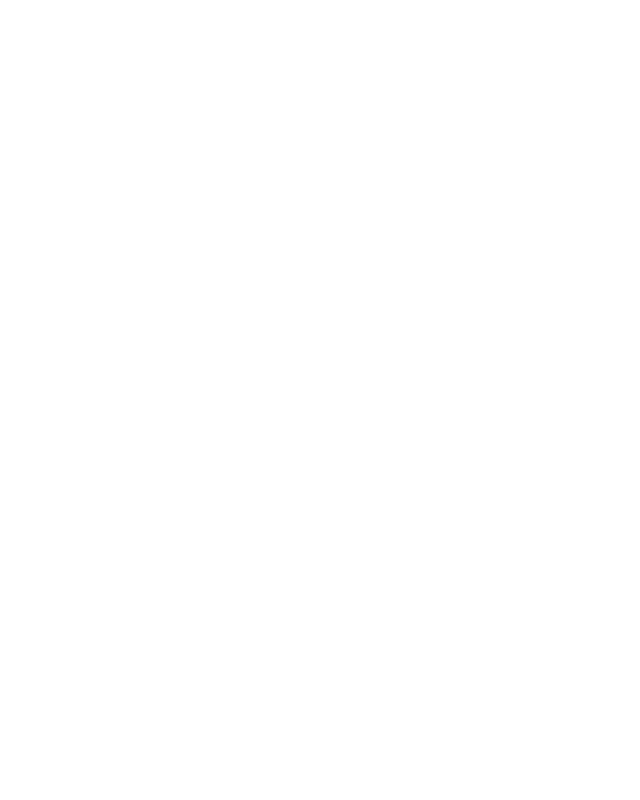
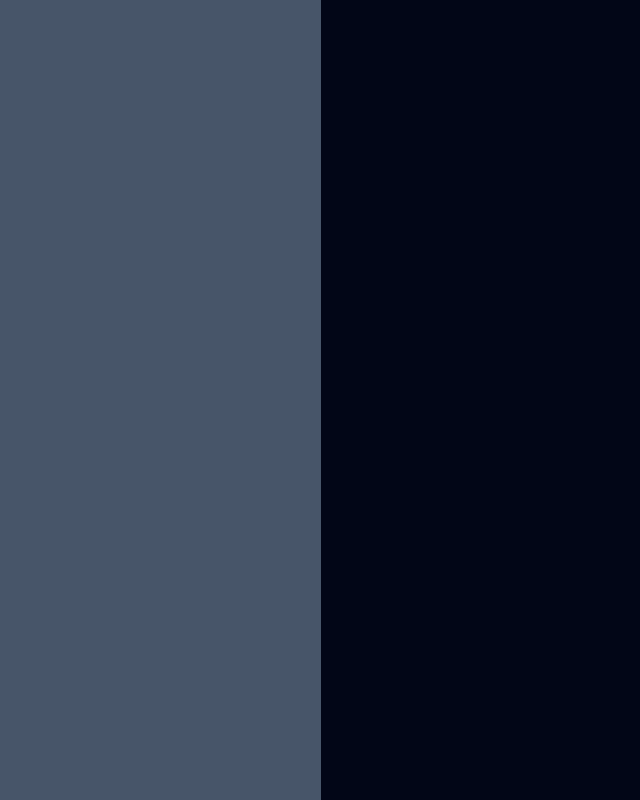
Before and after one commit to lucasecapdevila/portfolio-web, a React (Vite) app: page / in a window 1280 px wide. Shown: the whole page, without its empty margins (191-831 px from the left). Built offline with nearby package versions, Linux system fonts and the light colour scheme.

Commit message:
se inicia con página Home

```diff
--- a/src/App.jsx
+++ b/src/App.jsx
@@ -1,8 +1,10 @@
+import AppRouter from "./components/routes/AppRouter"
+
 function App() {
 
   return (
     <>
-
+      <AppRouter />
     </>
   )
 }
--- /dev/null
+++ b/src/components/pages/Home.jsx
@@ -0,0 +1,12 @@
+const Home = () => {
+  return (
+    <main className="h-screen">
+      <div className="flex h-full">
+        <div className="w-2/5 bg-slate-600"></div>
+        <div className="w-3/5 bg-slate-950"></div>
+      </div>
+    </main>
+  )
+}
+
+export default Home
--- /dev/null
+++ b/src/components/routes/AppRouter.jsx
@@ -0,0 +1,14 @@
+import { BrowserRouter, Route, Routes } from "react-router-dom"
+import Home from "../pages/Home"
+
+const AppRouter = () => {
+  return (
+    <BrowserRouter>
+      <Routes>
+        <Route path="/" element={<Home />} />
+      </Routes>
+    </BrowserRouter>
+  )
+}
+
+export default AppRouter
--- a/src/index.css
+++ b/src/index.css
@@ -1,3 +1,7 @@
 @tailwind base;
 @tailwind components;
 @tailwind utilities;
+
+#root{
+  min-height: 100vh;
+}
```
